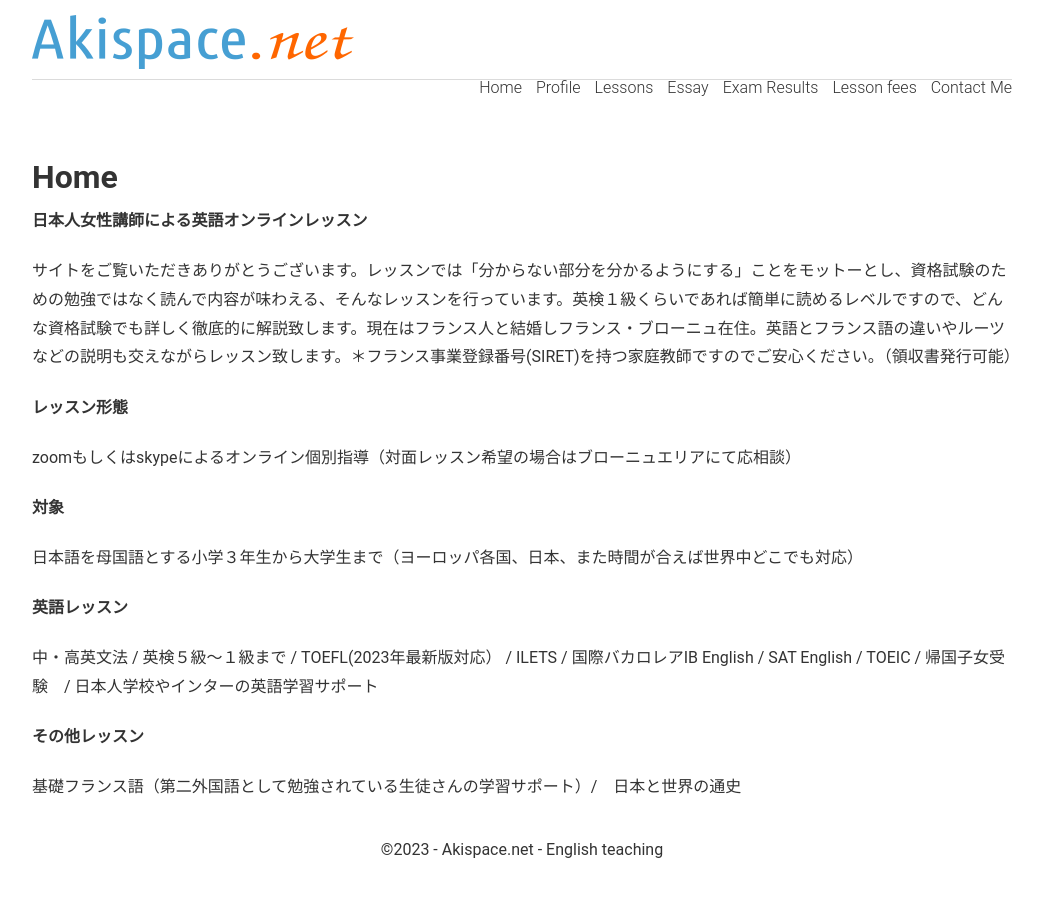
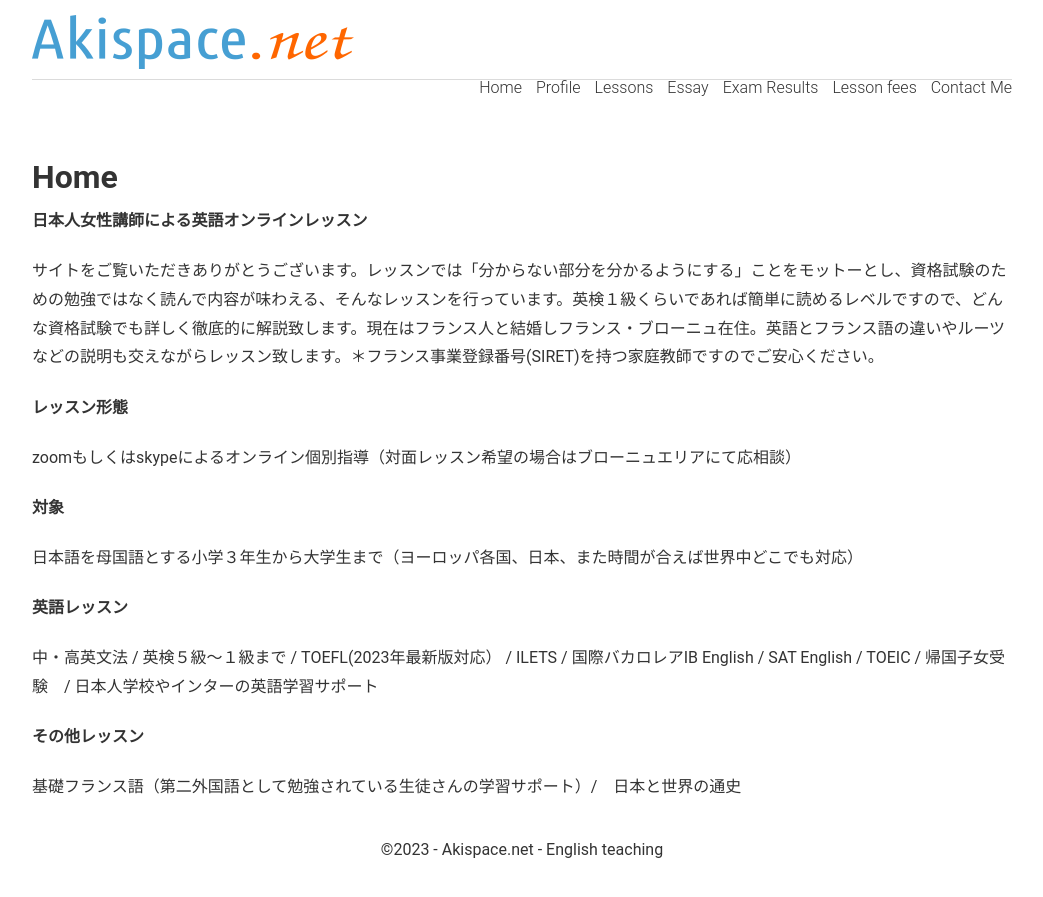
Before and after one commit to phocean/akispace, a Jekyll site: the page built from index.md, in a window 1280 px wide. Shown: the top 897 px of the page, without its empty margins (118-1161 px from the left). Built offline with Jekyll 4.4.1, drawn with Linux system fonts in a browser that asks for light colours.

Commit message:
Update index.md

```diff
--- a/index.md
+++ b/index.md
@@ -10,7 +10,7 @@
 
 **日本人女性講師による英語オンラインレッスン**
 
-サイトをご覧いただきありがとうございます。レッスンでは「分からない部分を分かるようにする」ことをモットーとし、資格試験のための勉強ではなく読んで内容が味わえる、そんなレッスンを行っています。英検１級くらいであれば簡単に読めるレベルですので、どんな資格試験でも詳しく徹底的に解説致します。現在はフランス人と結婚しフランス・ブローニュ在住。英語とフランス語の違いやルーツなどの説明も交えながらレッスン致します。＊フランス事業登録番号(SIRET)を持つ家庭教師ですのでご安心ください。（領収書発行可能）
+サイトをご覧いただきありがとうございます。レッスンでは「分からない部分を分かるようにする」ことをモットーとし、資格試験のための勉強ではなく読んで内容が味わえる、そんなレッスンを行っています。英検１級くらいであれば簡単に読めるレベルですので、どんな資格試験でも詳しく徹底的に解説致します。現在はフランス人と結婚しフランス・ブローニュ在住。英語とフランス語の違いやルーツなどの説明も交えながらレッスン致します。＊フランス事業登録番号(SIRET)を持つ家庭教師ですのでご安心ください。
 
 **レッスン形態**
 
```
